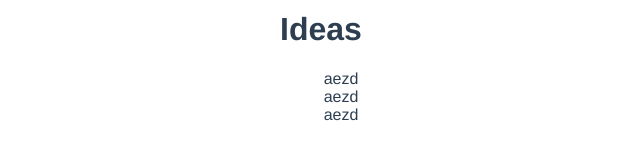
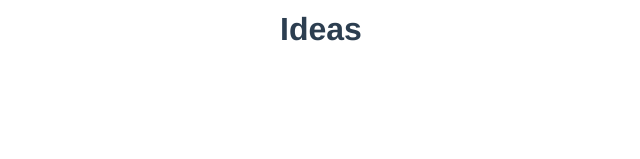
Before and after one commit to sandix34/Vuex-ideas, a Vue app: page / in a window 1280 px wide. Shown: the part 215-374 px from the top of the page, without its empty margins (319-959 px from the left). Built offline with nearby package versions, Linux system fonts and the light colour scheme.

Commit message:
Getter qui transforme un objet en tableau

```diff
--- a/src/components/Ideas.vue
+++ b/src/components/Ideas.vue
@@ -2,15 +2,19 @@
   <div>
     <h1>Ideas</h1>
     <ul>
-      <li>aezd</li>
-			<li>aezd</li>
-			<li>aezd</li>
+      <li v-for="idea in allIdeas" :key="idea.id">{{ idea.title }}</li>
     </ul>
   </div>
 </template>
 
 <script>
-export default {};
+export default {
+  computed: {
+    allIdeas() {
+      return this.$store.getters.allIdeas;
+    }
+  },
+};
 </script>
 
 <style lang="scss" scoped>
--- a/src/store.js
+++ b/src/store.js
@@ -17,5 +17,13 @@
     createIdea(context, payload) {
       context.commit('CREATE_IDEAS', payload);
     }
+  },
+  getters: {
+    allIdeas(state) {
+     const allIdeas =  Object.keys(state.ideas).map(key => state.ideas[key]);
+     console.log(allIdeas);
+     return allIdeas;
+
+    }
   }
 });
```
